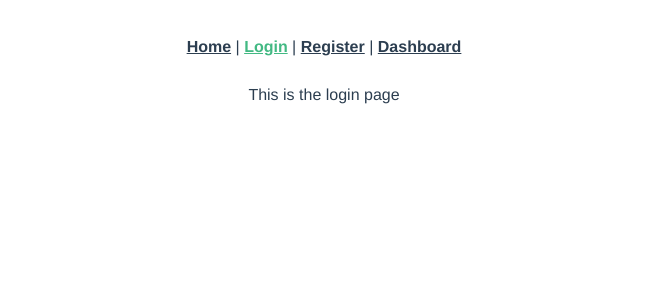
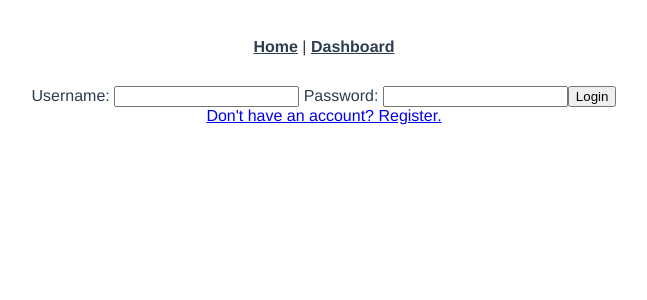
Before and after one commit to nooreldeensalah/fastify-jwt-auth-example, a Vue app: page /login in a window 1280 px wide. Shown: the top 300 px of the page, without its empty margins (316-963 px from the left). Built offline with nearby package versions, Linux system fonts and the light colour scheme.

Commit message:
Add login form

```diff
--- a/src/components/NavigationBar.vue
+++ b/src/components/NavigationBar.vue
@@ -1,9 +1,13 @@
 <template>
   <div id="nav">
     <router-link to="/">Home</router-link> |
-    <router-link to="/login">Login</router-link> |
-    <router-link to="/register">Register</router-link> |
     <router-link to="/dashboard">Dashboard</router-link>
+    <!-- <router-link
+      v-if="!this.$store.state.accessToken"
+      to="/login"
+      class="button"
+      >Login</router-link
+    > -->
   </div>
 </template>
 
--- a/src/store/index.ts
+++ b/src/store/index.ts
@@ -16,6 +16,11 @@ export default createStore({
     register({ commit }, userCredentials) {
       axios
         .post("http://localhost:3000/signup", userCredentials)
+        .then((response) => commit("storeToken", response.data.token));
+    },
+    login({ commit }, userCredentials) {
+      axios
+        .post("http://localhost:3000/login", userCredentials)
         .then((response) => commit("storeToken", response.data.token));
     },
   },
--- a/src/views/Home.vue
+++ b/src/views/Home.vue
@@ -1,6 +1,12 @@
 <template>
   <div class="home">
     <img alt="Vue logo" src="../assets/logo.png" />
+  </div>
+  <div v-if="!this.$store.state.accessToken">
+    To access the dashboard you will need to
+    <router-link to="/login">Login</router-link>
+    or
+    <router-link to="/register">Register</router-link>
   </div>
 </template>
 
--- a/src/views/Login.vue
+++ b/src/views/Login.vue
@@ -1,7 +1,37 @@
-<template>This is the login page</template>
+<template>
+  <div>
+    <form @submit.prevent="login">
+      <label for="username"> Username: </label>
+      <input v-model="username" name="username" value />
+
+      <label for="password"> Password: </label>
+      <input v-model="password" type="password" name="password" value />
+
+      <button type="submit" name="button">Login</button>
+    </form>
+  </div>
+  <router-link to="/register"> Don't have an account? Register. </router-link>
+</template>
 
 <script>
-export default {};
+export default {
+  data() {
+    return {
+      username: String(),
+      password: String(),
+    };
+  },
+  methods: {
+    login() {
+      this.$store
+        .dispatch("login", {
+          username: this.username,
+          password: this.password,
+        })
+        .then(() => this.$router.push({ name: "Home" }));
+    },
+  },
+};
 </script>
 
 <style></style>
```
